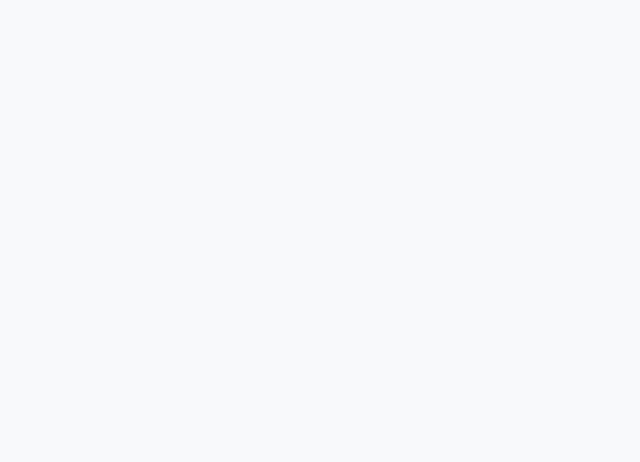
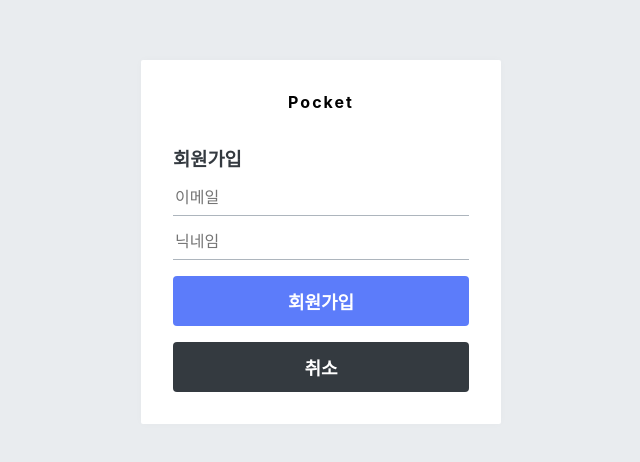
Before and after one commit to clroot/pocket-frontend, a React (Create React App) app: page /social/register in a window 1280 px wide. Shown: the part 158-620 px from the top of the page, without its empty margins (319-959 px from the left). Built offline with nearby package versions, Linux system fonts and the light colour scheme.

Commit message:
소셜 로그인 최초 접근 시, 회원가입 form 작성

```diff
--- a/src/App.js
+++ b/src/App.js
@@ -3,6 +3,7 @@
 import ArticleListPage from './pages/ArticleListPage';
 import LoginPage from './pages/LoginPage';
 import RegisterPage from './pages/RegisterPage';
+import SocialRegisterPage from './pages/SocialRegisterPage';
 
 const App = () => {
   return (
@@ -10,6 +11,7 @@
       <Route component={ArticleListPage} path="/" exact />
       <Route component={LoginPage} path="/login" />
       <Route component={RegisterPage} path="/register" />
+      <Route component={SocialRegisterPage} path="/social/register" />
     </>
   );
 };
--- /dev/null
+++ b/src/components/auth/SocialRegisterForm.js
@@ -0,0 +1,79 @@
+import React, { useState } from 'react';
+import styled from 'styled-components';
+import palette from '../../lib/styles/palette';
+import Button from '../common/Button';
+
+const AuthFormBlock = styled.div`
+  h3 {
+    margin: 0;
+    color: ${palette.gray[8]};
+    margin-bottom: 1rem;
+  }
+`;
+
+const StyledInput = styled.input`
+  font-size: 1rem;
+  border: none;
+  border-bottom: 1px solid ${palette.gray[5]};
+  padding-bottom: 0.5rem;
+  outline: none;
+  width: 100%;
+  &:focus {
+    color: #343a40;
+    border-bottom: 1px solid ${palette.gray[7]};
+  }
+  & + & {
+    margin-top: 1rem;
+  }
+`;
+
+const ButtonWithMarginTop = styled(Button)`
+  margin-top: 1rem;
+`;
+
+const textMap = {
+  login: '로그인',
+  register: '회원가입',
+};
+
+const ErrorMessage = styled.div`
+  color: #c92a2a;
+  text-align: center;
+  font-size: 0.875rem;
+  margin-top: 1rem;
+`;
+
+const AuthForm = ({ form, onChange, onSubmit, error }) => {
+  const text = textMap.register;
+
+  return (
+    <AuthFormBlock>
+      <h3>{text}</h3>
+      <form onSubmit={onSubmit}>
+        <StyledInput
+          autoComplete="email"
+          name="email"
+          placeholder="이메일"
+          onChange={onChange}
+          value={form.email}
+        />
+        <StyledInput
+          autoComplete="username"
+          name="username"
+          placeholder="닉네임"
+          onChange={onChange}
+          value={form.username}
+        />
+        {error && <ErrorMessage>{error}</ErrorMessage>}
+        <ButtonWithMarginTop indigo fullWidth>
+          {text}
+        </ButtonWithMarginTop>
+        <ButtonWithMarginTop fullWidth to="/">
+          취소
+        </ButtonWithMarginTop>
+      </form>
+    </AuthFormBlock>
+  );
+};
+
+export default AuthForm;
--- a/src/components/common/Button.js
+++ b/src/components/common/Button.js
@@ -25,7 +25,7 @@
   }
 
   ${(props) =>
-    props.fullWidth &&
+    props?.fullWidth &&
     css`
       padding-top: 0.75rem;
       padding-bottom: 0.75rem;
@@ -34,7 +34,7 @@
     `}
 
   ${(props) =>
-    props.indigo &&
+    props?.indigo &&
     css`
       background: ${palette.indigo[5]};
       &:hover {
@@ -48,18 +48,20 @@
 `;
 
 const StyledA = styled.a`
-  ${buttonStyle}
   display: block;
   text-align: center;
+  ${buttonStyle}
 `;
 
 const StyledLink = styled(Link)`
+  display: block;
+  text-align: center;
   ${buttonStyle}
 `;
 
 const Button = (props) => {
   if (props.to) {
-    return <StyledLink {...props} indigo={props.indigo ? 1 : 0} />;
+    return <StyledLink {...props} indigo={props?.indigo ? 1 : 0} />;
   } else if (props.href) {
     return <StyledA {...props} />;
   } else {
--- /dev/null
+++ b/src/containers/auth/SocialRegisterFormContainer.js
@@ -0,0 +1,88 @@
+import React, { useEffect, useState } from 'react';
+import { useDispatch, useSelector } from 'react-redux';
+import { withRouter } from 'react-router-dom';
+import {
+  changeField,
+  initializeForm,
+  socialRegister,
+} from '../../modules/auth';
+import { check } from '../../modules/user';
+import SocialRegisterForm from '../../components/auth/SocialRegisterForm';
+
+const SocialRegisterFormContainer = ({ history }) => {
+  const [error, setError] = useState(null);
+
+  const dispatch = useDispatch();
+  const { form, auth, authError, user } = useSelector(({ auth, user }) => ({
+    form: auth.socialRegister,
+    auth: auth.auth,
+    authError: auth.authError,
+    user: user.user,
+  }));
+
+  const onChange = (e) => {
+    const { value, name } = e.target;
+    dispatch(
+      changeField({
+        form: 'socialRegister',
+        key: name,
+        value,
+      }),
+    );
+  };
+
+  const onSubmit = (e) => {
+    e.preventDefault();
+    const { email, username } = form;
+
+    if ([email, username].includes('')) {
+      setError('빈 칸을 모두 입력하세요.');
+      return;
+    }
+
+    dispatch(socialRegister({ email, username }));
+  };
+
+  useEffect(() => {
+    dispatch(initializeForm('socialRegister'));
+  }, [dispatch]);
+
+  useEffect(() => {
+    if (authError) {
+      if (authError.response.status === 409) {
+        setError('이미 존재하는 계정명입니다.');
+        return;
+      }
+      setError('회원가입 실패');
+      return;
+    }
+    if (auth) {
+      console.log('register success');
+      console.log(auth);
+      dispatch(check());
+    }
+  }, [auth, authError, dispatch]);
+
+  useEffect(() => {
+    if (user) {
+      history.push('/');
+      try {
+        localStorage.setItem('user', JSON.stringify(user));
+      } catch (error) {
+        console.log('localStorage is not working');
+      }
+    }
+  }, [user, history]);
+
+  return (
+    <SocialRegisterForm
+      type="register"
+      form={form}
+      onChange={onChange}
+      onSubmit={onSubmit}
+      error={error}
+    />
+  );
+};
+
+export default withRouter(SocialRegisterFormContainer);
--- /dev/null
+++ b/src/pages/SocialRegisterPage.js
@@ -0,0 +1,13 @@
+import React from 'react';
+import AuthTemplate from '../components/auth/AuthTemplate';
+import SocialRegisterFormContainer from '../containers/auth/SocialRegisterFormContainer';
+
+const SocialRegisterPage = () => {
+  return (
+    <AuthTemplate>
+      <SocialRegisterFormContainer />
+    </AuthTemplate>
+  );
+};
+
+export default SocialRegisterPage;
```
